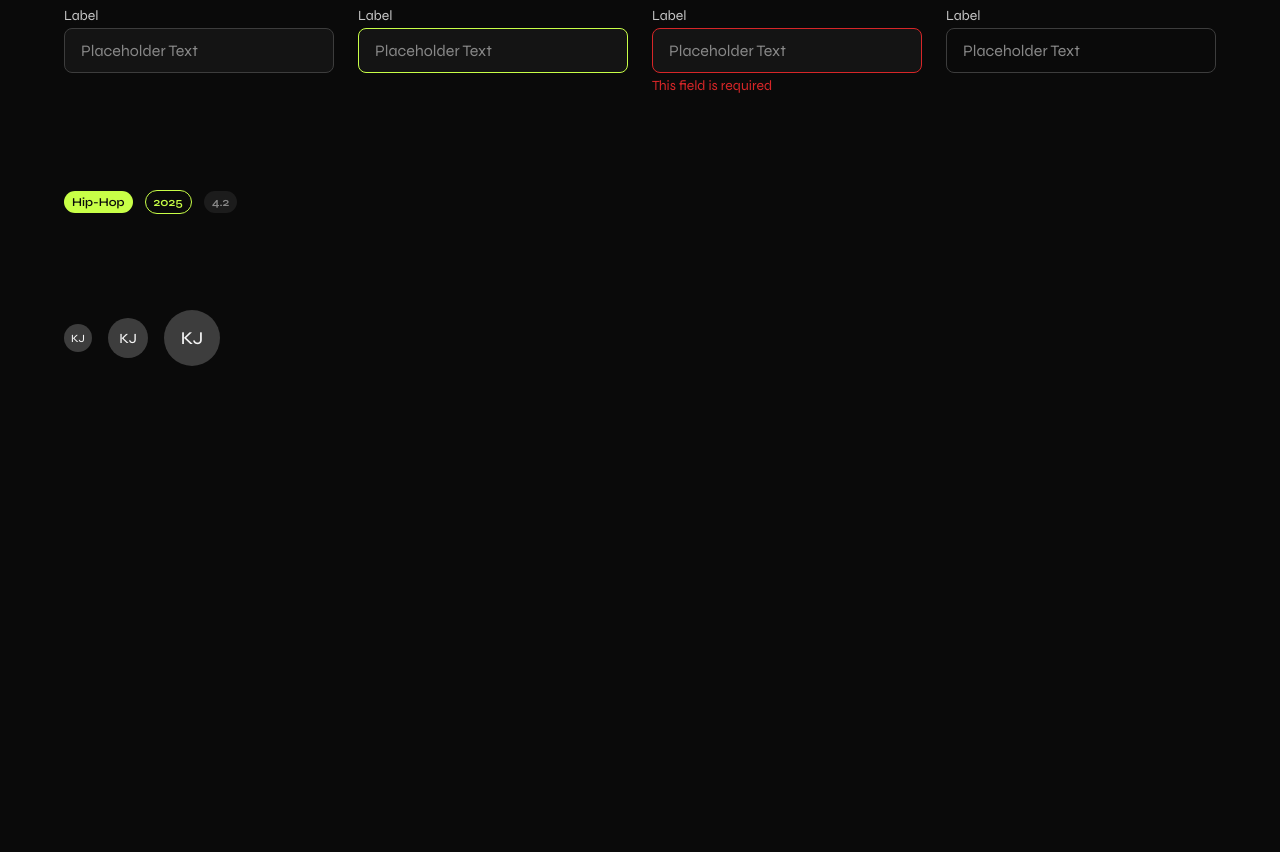
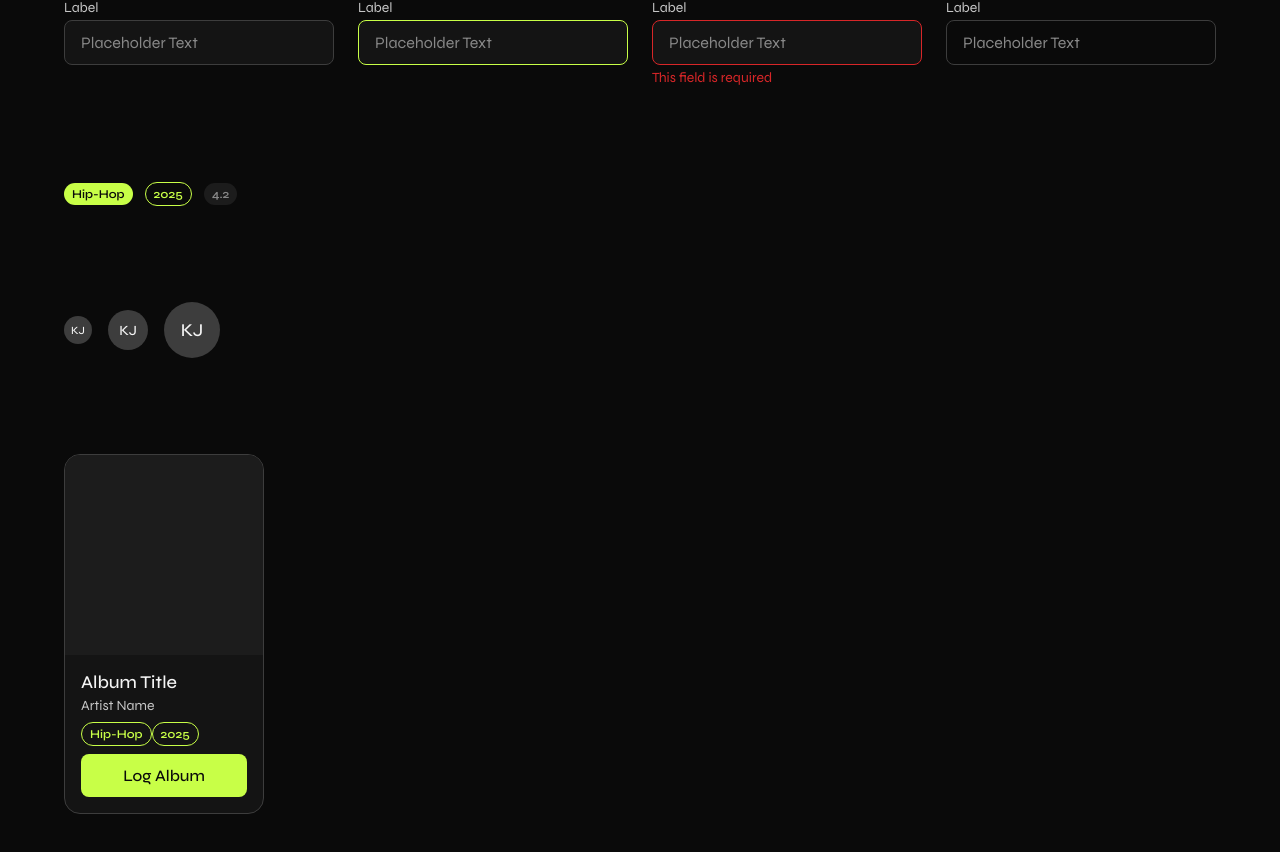
Before and after one commit to kode-khaja/juked-design-system, a React (Vite) app: page / in a window 1280 px wide. Shown: the part 206-1058 px from the top of the page. Before the commit the page ends 800 px from the top, so only its background shows below. Built offline with nearby package versions, Linux system fonts and the light colour scheme.

Commit message:
add card component

```diff
--- a/src/App.tsx
+++ b/src/App.tsx
@@ -1,11 +1,13 @@
-import  Button from './Components/Button'
-import Input from './Components/Input'
-import Badge from './Components/Badge'
-import Avatar from './Components/Avatar'
-import './Components/Button.css'
-import './Components/Input.css'
-import './Components/Badge.css'
-import './Components/Avatar.css'
+import  Button from './Components/Button/Button'
+import Input from './Components/Input/Input'
+import Badge from './Components/Badge/Badge'
+import Avatar from './Components/Avatar/Avatar'
+import Card from './Components/Card/Card'
+import './Components/Button/Button.css'
+import './Components/Input/Input.css'
+import './Components/Badge/Badge.css'
+import './Components/Avatar/Avatar.css'
+import './Components/Card/Card.css'
 
 function App() {
   return (
@@ -36,6 +38,11 @@ function App() {
       <Avatar initials='KJ' size='lg' />
     </div>
 
+    <div style={{padding:'32px', display: 'flex', gap:'16px', alignItems:'center'}}>
+    <Card albumTitle="Album Title" artist="Artist Name"
+    genre="Hip-Hop" year="2025" onLog={() => console.log('Album logged')}
+    />
+    </div>
 
 
     </div>
--- a/src/Components/Button.css
+++ b/src/Components/Button/Button.css
@@ -2,7 +2,7 @@
   font-family: var(--font-family);
   font-size: var(--font-size-body);
   font-weight: 500;
-  padding: var(--space-3) var(--space-4);
+  padding: var(--space-2-5) var(--space-4);
   border-radius: var(--radius-md);
   border: none;
   cursor: pointer;
--- /dev/null
+++ b/src/Components/Card/Card.css
@@ -0,0 +1,42 @@
+.card {
+  width: 200px;
+  background-color: var(--color-surface);
+  border-radius: var(--radius-lg);
+  border: 1px solid var(--color-border);
+  overflow: hidden;
+}
+
+.card-art {
+  width: 100%;
+  height: 200px;
+  background-color: var(--color-surface-raised);
+}
+
+.card-body {
+  padding: var(--space-3);
+  display: flex;
+  flex-direction: column;
+  gap: 8px;
+}
+
+.card-meta {
+  display: flex;
+  flex-direction: column;
+  gap: 4px;
+}
+
+.card-title {
+  font-family: var(--font-family);
+  font-size: var(--font-size-h3);
+  font-weight: 500;
+  color: var(--color-text-primary);
+  white-space: nowrap;
+  overflow: hidden;
+  text-overflow: ellipsis;
+}
+
+.card-artist {
+  font-family: var(--font-family);
+  font-size: var(--font-size-small);
+  color: var(--color-text-secondary);
+}
--- /dev/null
+++ b/src/Components/Card/Card.tsx
@@ -0,0 +1,37 @@
+import Badge from '../Badge/Badge'
+import  Button from '../Button/Button'
+import '../Button/Button.css'
+import '../Badge/Badge.css'
+
+interface CardProps {
+    albumTitle: string,
+    artist: string,
+    genre: string,
+    year: string,
+    onLog: () => void
+}
+
+export default function Card({ albumTitle, artist, genre, year, onLog }: CardProps) {
+    return (
+        <div className='card'>
+
+            <div className='card-art' />
+
+            <div className='card-body'>
+                <div className='card-meta'>
+                    <h3 className='card-title'>{albumTitle}</h3>
+                    <p className='card-artist'>{artist}</p>
+                </div>
+
+                <div className='card-badges'>
+                    <Badge label={genre} variant='outline' />
+                    <Badge label={year} variant='outline' />
+                </div>
+
+                 <Button label="Log Album" onClick={onLog} />
+
+                </div>
+
+                </div>
+    )
+}
--- a/src/index.css
+++ b/src/index.css
@@ -34,6 +34,7 @@
   /* Spacing */
   --space-1: 4px;
   --space-2: 8px;
+  --space-2-5: 12px;
   --space-3: 16px;
   --space-4: 24px;
   --space-5: 32px;
```
Also changed, not shown: src/Components/Avatar/Avatar.css (renamed from src/Components/Avatar.css), src/Components/Avatar/Avatar.tsx (renamed from src/Components/Avatar.tsx), src/Components/Badge/Badge.css (renamed from src/Components/Badge.css), src/Components/Badge/Badge.tsx (renamed from src/Components/Badge.tsx), src/Components/Button/Button.tsx (renamed from src/Components/Button.tsx), src/Components/Input/Input.css (renamed from src/Components/Input.css), src/Components/Input/Input.tsx (renamed from src/Components/Input.tsx).
